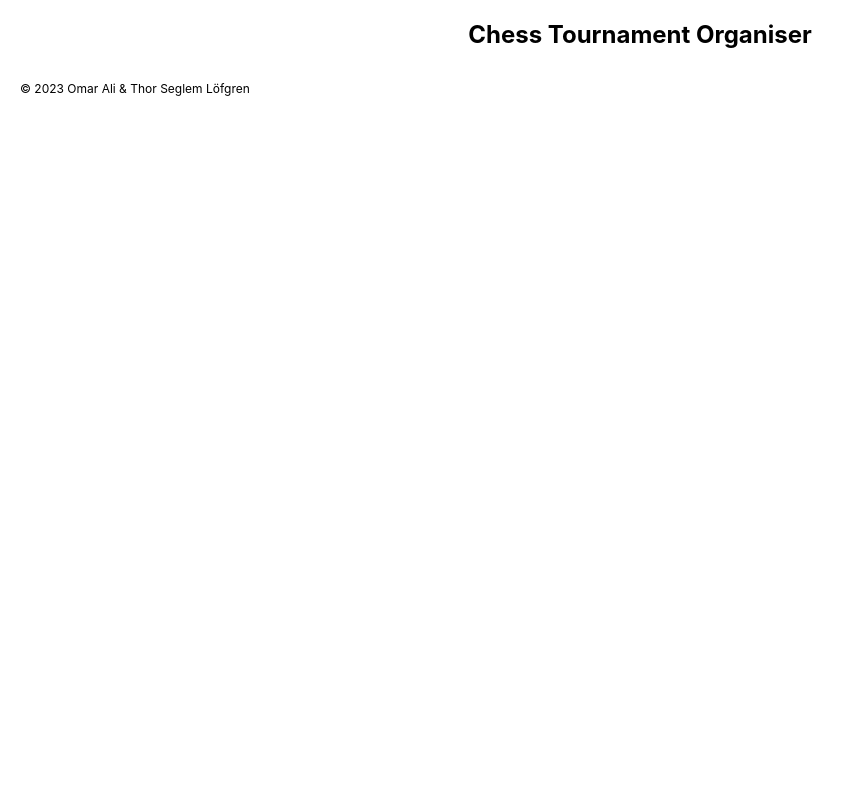
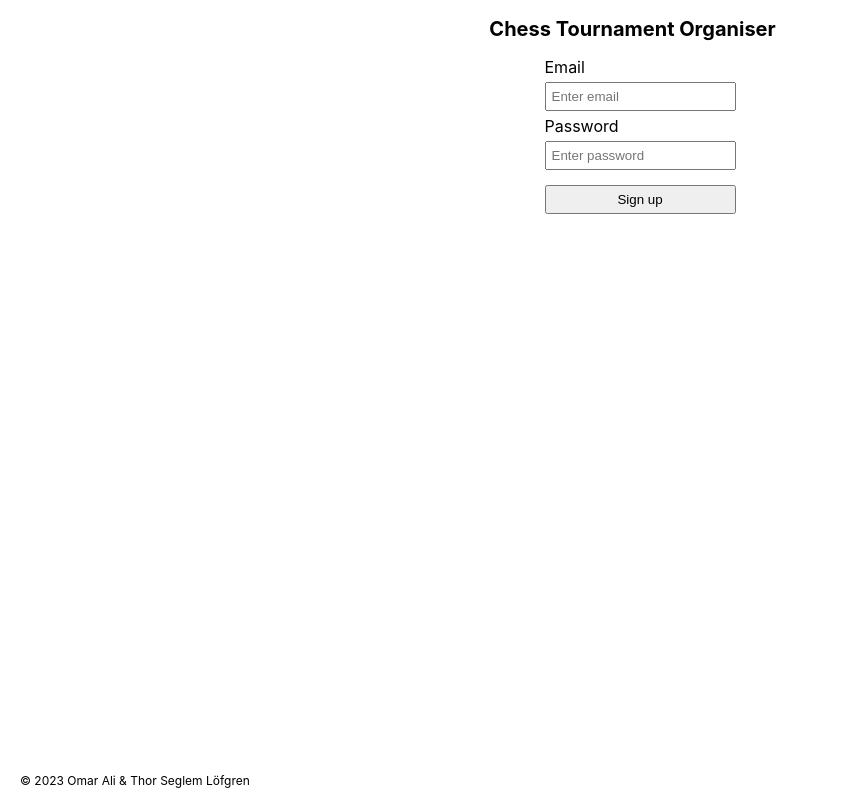
Before and after one commit to Thorl/chess-tournament-organiser-client, a React (Create React App) app: page /login in a window 1280 px wide. Shown: the whole page, without its empty margins (0-854 px from the left). Built offline with nearby package versions, Linux system fonts and the light colour scheme.

Commit message:
feat(login): Implement login
- Create a basic login page and implement functionality for logging in.

- Handle user authorization and authentication using the Context API.

- Protect routes based on if the user is logged in or not.

```diff
--- a/src/App.jsx
+++ b/src/App.jsx
@@ -12,6 +12,8 @@ import { NewTournamentPage } from "./Pages/NewTournament/NewTournamentPage";
 import { ClassDetailsPage } from "./Pages/ClassDetails/ClassDetailsPage";
 import { NewClassPage } from "./Pages/NewClass/NewClassPage";
 import { NavLayout } from "./Components/NavLayout/NavLayout";
+import { PrivateRoutes } from "./Components/PrivateRoutes/PrivateRoutes";
+import { AnonRoutes } from "./Components/AnonRoutes/AnonRoutes";
 
 import styles from "./App.module.css";
 
@@ -21,8 +23,11 @@ function App() {
       <Routes>
         <Route element={<NavLayout />}>
           <Route path="/" element={<HomePage />} />
+          <Route element={<AnonRoutes />}>
             <Route path="/login" element={<LoginPage />} />
             <Route path="/signup" element={<SignupPage />} />
+          </Route>
+          <Route element={<PrivateRoutes />}>
             <Route path="/profile" element={<ProfilePage />} />
             <Route
               path="/profile/account-details"
@@ -42,7 +47,11 @@ function App() {
               path="/profile/classes/:classId"
               element={<ClassDetailsPage />}
             />
-          <Route path="/profile/classes/new-class" element={<NewClassPage />} />
+            <Route
+              path="/profile/classes/new-class"
+              element={<NewClassPage />}
+            />
+          </Route>
         </Route>
       </Routes>
     </div>
--- /dev/null
+++ b/src/Components/AnonRoutes/AnonRoutes.js
@@ -0,0 +1,18 @@
+import { useContext } from "react";
+import { Navigate, Outlet } from "react-router-dom";
+
+import { AuthContext } from "../../context/auth.context";
+
+export const AnonRoutes = () => {
+  const { isLoggedIn, isLoading } = useContext(AuthContext);
+
+  if (isLoading) {
+    return <p>Loading...</p>;
+  }
+
+  if (isLoggedIn) {
+    return <Navigate to="/profile" />;
+  } else {
+    return <Outlet />;
+  }
+};
--- a/src/Components/Navbar/Navbar.jsx
+++ b/src/Components/Navbar/Navbar.jsx
@@ -1,9 +1,15 @@
+import { useContext } from "react";
+
+import { AuthContext } from "../../context/auth.context";
 import styles from "./Navbar.module.css";
 
 export const Navbar = () => {
+  const { isLoggedIn, logOutUser } = useContext(AuthContext);
+
   return (
     <nav className={styles.navbar}>
       <h1>Chess Tournament Organiser</h1>
+      {isLoggedIn && <button onClick={logOutUser}>Log out</button>}
     </nav>
   );
 };
--- a/src/Components/Navbar/Navbar.module.css
+++ b/src/Components/Navbar/Navbar.module.css
@@ -3,3 +3,9 @@
   justify-content: center;
   align-items: center;
 }
+
+.navbar h1 {
+  padding-right: 15px;
+
+  font-size: 20px;
+}
--- /dev/null
+++ b/src/Components/PrivateRoutes/PrivateRoutes.js
@@ -0,0 +1,18 @@
+import { useContext } from "react";
+import { Navigate, Outlet } from "react-router-dom";
+
+import { AuthContext } from "../../context/auth.context";
+
+export const PrivateRoutes = () => {
+  const { isLoggedIn, isLoading } = useContext(AuthContext);
+
+  if (isLoading) {
+    return <p>Loading...</p>;
+  }
+
+  if (!isLoggedIn) {
+    return <Navigate to="/login" />;
+  } else {
+    return <Outlet />;
+  }
+};
--- a/src/Pages/Login/LoginPage.jsx
+++ b/src/Pages/Login/LoginPage.jsx
@@ -1 +1,79 @@
-export const LoginPage = () => {};
+import axios from "axios";
+
+import { useContext, useState } from "react";
+import { useNavigate } from "react-router-dom";
+
+import { AuthContext } from "../../context/auth.context";
+
+import styles from "./LoginPage.module.css";
+
+export const LoginPage = () => {
+  const [email, setEmail] = useState("");
+  const [password, setPassword] = useState("");
+  const [errorMessage, setErrorMessage] = useState(null);
+
+  const navigate = useNavigate();
+
+  const { storeAuthToken, authenticateUser } = useContext(AuthContext);
+
+  const handleEmailInput = (e) => {
+    setEmail(e.target.value);
+  };
+  const handlePasswordInput = (e) => {
+    setPassword(e.target.value);
+  };
+
+  const handleLoginSubmit = async (e) => {
+    e.preventDefault();
+
+    const requestBody = { email, password };
+
+    try {
+      const response = await axios.post(
+        "http://localhost:5005/auth/login",
+        requestBody
+      );
+
+      const authToken = response.data.authToken;
+
+      storeAuthToken(authToken);
+
+      authenticateUser();
+
+      navigate("/profile");
+    } catch (error) {
+      const errorDescription = error.response.data.message;
+
+      setErrorMessage(errorDescription);
+    }
+  };
+
+  return (
+    <section className={styles.login}>
+      <form className={styles.login__form} onSubmit={handleLoginSubmit}>
+        <label htmlFor="email">Email</label>
+        <input
+          type="text"
+          id="email"
+          placeholder="Enter email"
+          value={email}
+          onChange={handleEmailInput}
+          required
+        />
+        <label htmlFor="password">Password</label>
+        <input
+          type="password"
+          id="password"
+          placeholder="Enter password"
+          value={password}
+          onChange={handlePasswordInput}
+          required
+        />
+        <button className={styles.login__form__btn}>Sign up</button>
+      </form>
+      {errorMessage && (
+        <p className={styles.login__form__errorMessage}>{errorMessage}</p>
+      )}
+    </section>
+  );
+};
--- /dev/null
+++ b/src/Pages/Login/LoginPage.module.css
@@ -0,0 +1,29 @@
+.login {
+  display: flex;
+  flex-direction: column;
+  justify-content: flex-start;
+  align-items: center;
+  height: 100%;
+}
+
+.login__form {
+  display: flex;
+  flex-direction: column;
+  gap: 5px;
+}
+
+.login__form input {
+  padding: 5px;
+}
+
+.login__form__btn {
+  margin-top: 10px;
+  padding: 5px 0;
+}
+
+.login__form__errorMessage {
+  padding: 10px;
+
+  background-color: red;
+  color: #fff;
+}
--- a/src/Pages/Signup/SignupPage.jsx
+++ b/src/Pages/Signup/SignupPage.jsx
@@ -19,7 +19,7 @@ export const SignupPage = () => {
     setPassword(e.target.value);
   };
 
-  const handleSubmit = async (e) => {
+  const handleSignupSubmit = async (e) => {
     e.preventDefault();
 
     const requestBody = { email, password };
@@ -39,7 +39,7 @@ export const SignupPage = () => {
 
   return (
     <section className={styles.signup}>
-      <form className={styles.signup__form} onSubmit={handleSubmit}>
+      <form className={styles.signup__form} onSubmit={handleSignupSubmit}>
         <label htmlFor="email">Email</label>
         <input
           type="text"
--- /dev/null
+++ b/src/context/auth.context.js
@@ -0,0 +1,68 @@
+import axios from "axios";
+
+import React, { useState, useEffect } from "react";
+import { useNavigate } from "react-router-dom";
+
+export const AuthContext = React.createContext();
+
+export const AuthProviderWrapper = (props) => {
+  const [isLoggedIn, setIsLoggedIn] = useState(false);
+  const [isLoading, setIsLoading] = useState(true);
+
+  const navigate = useNavigate();
+
+  const storeAuthToken = (token) => {
+    localStorage.setItem("authToken", token);
+  };
+
+  const authenticateUser = async () => {
+    const storedAuthToken = localStorage.getItem("authToken");
+
+    if (storedAuthToken) {
+      try {
+        await axios.get("http://localhost:5005/auth/verify", {
+          headers: { Authorization: `Bearer ${storedAuthToken}` },
+        });
+
+        setIsLoading(false);
+        setIsLoggedIn(true);
+      } catch (error) {
+        setIsLoading(false);
+        setIsLoggedIn(false);
+      }
+    } else {
+      setIsLoading(false);
+      setIsLoggedIn(false);
+    }
+  };
+
+  const removeAuthToken = () => {
+    localStorage.removeItem("authToken");
+  };
+
+  const logOutUser = () => {
+    removeAuthToken();
+
+    authenticateUser();
+
+    navigate("/");
+  };
+
+  useEffect(() => {
+    authenticateUser();
+  }, []);
+
+  return (
+    <AuthContext.Provider
+      value={{
+        isLoggedIn,
+        isLoading,
+        storeAuthToken,
+        authenticateUser,
+        logOutUser,
+      }}
+    >
+      {props.children}
+    </AuthContext.Provider>
+  );
+};
--- a/src/index.js
+++ b/src/index.js
@@ -4,11 +4,14 @@ import "./index.css";
 import App from "./App";
 import reportWebVitals from "./reportWebVitals";
 import { BrowserRouter as Router } from "react-router-dom";
+import { AuthProviderWrapper } from "./context/auth.context";
 
 const root = ReactDOM.createRoot(document.getElementById("root"));
 root.render(
   <Router>
-    <App />
+    <AuthProviderWrapper>
+      <App />
+    </AuthProviderWrapper>
   </Router>
 );
 
```
Lines whose indentation alone changed are shown as unchanged.
